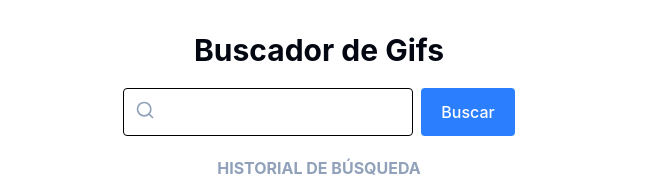
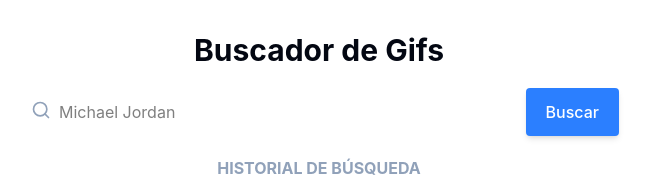
Before and after one commit to Ledtius/giphy-app, a React (Vite) app: page / in a window 1280 px wide. Shown: the top 186 px of the page, without its empty margins (321-971 px from the left). Built offline with nearby package versions, Linux system fonts and the light colour scheme; no server answers.

Commit message:
Added styles to the List.jsx, ListSearch, and Form.jsx

```diff
--- a/src/components/Form.jsx
+++ b/src/components/Form.jsx
@@ -25,8 +25,11 @@ export const Form = () => {
 
   return (
     <>
-      <form onSubmit={(e) => e.preventDefault()}>
-        <section className="sm: min-w-70 flex gap-2 relative">
+      <form
+        className="md:max-w-150 w-full flex flex-col items-center"
+        onSubmit={(e) => e.preventDefault()}
+      >
+        <section className="sm: min-w-70 flex gap-2 relative max-w-150 w-full">
           <svg
             className="w-5 stroke-slate-400 absolute top-3 left-3 z-10"
             xmlns="http://www.w3.org/2000/svg"
@@ -44,6 +47,7 @@ export const Form = () => {
           <input
             className="input"
             type="text"
+            placeholder="Michael Jordan"
             id="search"
             name="search"
             autoComplete="off"
@@ -51,7 +55,10 @@ export const Form = () => {
             onChange={handleInput}
           />
 
-          <button className="search-btn" onClick={handleClick}>
+          <button
+            className="search-btn shadow-md"
+            onClick={handleClick}
+          >
             Buscar
           </button>
         </section>
--- a/src/components/List.jsx
+++ b/src/components/List.jsx
@@ -8,12 +8,15 @@ export const List = () => {
   /*   console.log("--List--");
   console.log({ gifUrlIdsStorage }); */
 
+
+  /* flex w-full justify-center flex-wrap ms:flex-col gap-4 */
+
   return (
     <>
-      <ul>
+      <ul className="columns-2 sm:columns-3 md:columns-4 gap-4">
         {gifUrlIds.map(({ id, url }) => (
-          <li key={id}>
-            <img src={url} alt="gif" />
+          <li key={id} className="mb-4">
+            <img src={url} alt="gif" className="w-full rounded-md" />
           </li>
         ))}
       </ul>
--- a/src/components/ListSearch.jsx
+++ b/src/components/ListSearch.jsx
@@ -41,12 +41,12 @@ export const ListSearch = () => {
 
   return (
     <>
-      <section className="flex flex-col items-center">
+      <section className="flex flex-col items-center mb-10">
         <h2 className="text-xm font-bold text-slate-400 mt-5 mb-5">
           HISTORIAL DE BÚSQUEDA
         </h2>
 
-        <ul className="flex justify-center gap-3 flex-wrap h-10">
+        <ul className="flex justify-center gap-3 flex-wrap h-fit min-h-10">
           {searchValueList.map(({ value, id }) => {
             return (
               <li className={`rounded-2xl w-fit relative`} key={id}>
--- a/src/index.css
+++ b/src/index.css
@@ -1,7 +1,7 @@
 @import "tailwindcss";
 
 .input {
-  @apply pl-10 rounded-sm border-1 focus:outline-none focus:border-blue-500 focus:shadow-xs focus:shadow-blue-500 transition-all w-full;
+  @apply pl-10 rounded-sm focus:outline-none focus:border-blue-500 focus:shadow-xs focus:shadow-blue-500 transition-all w-full;
 }
 
 .search-btn {
```
